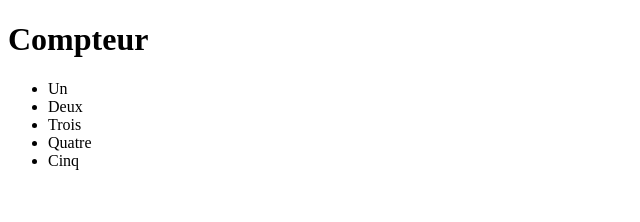
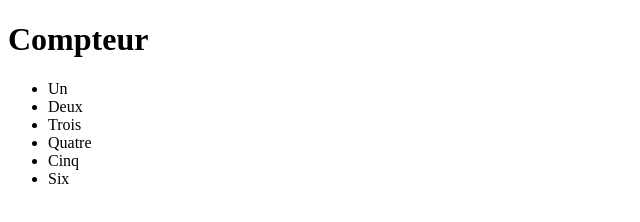
Before and after one commit to cperrot11/belette1, a plain HTML site: page index.html in a window 1280 px wide. Shown: the full height of the page, 0-640 px from the left. Drawn offline with Linux system fonts and the light colour scheme.

Commit message:
Add n°6

```diff
--- a/index.html
+++ b/index.html
@@ -12,6 +12,7 @@
         <li>Trois</li>
         <li>Quatre</li>
         <li>Cinq</li>
+        <li>Six</li>
     </ul>
 </body>
 </html>
```
